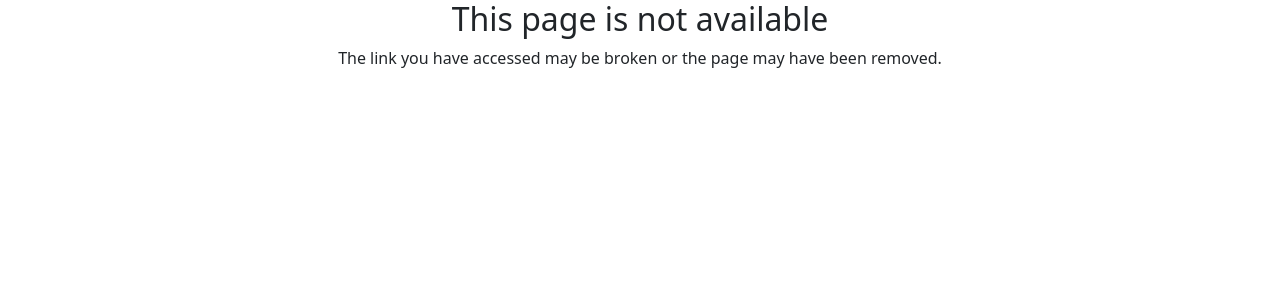
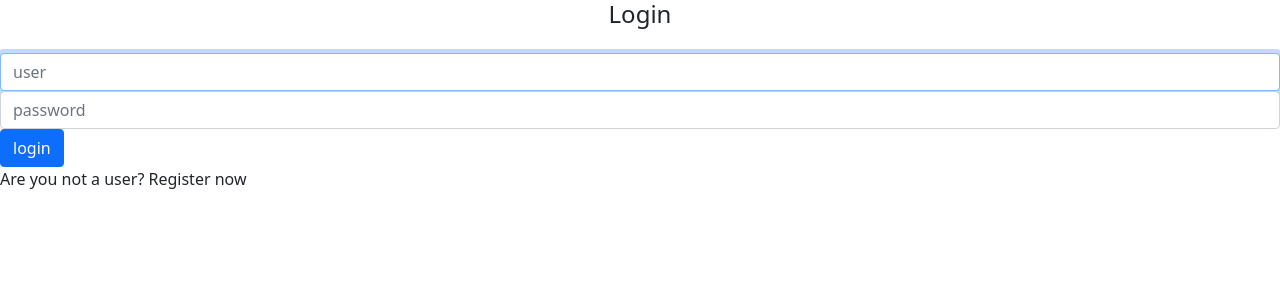
Before and after one commit to moacir-junior/Alurapic, an Angular app: page / in a window 1280 px wide. Shown: the top 300 px of the page. Built offline with nearby package versions, Linux system fonts and the light colour scheme.

Commit message:
View Signin

```diff
--- a/src/app/app.module.ts
+++ b/src/app/app.module.ts
@@ -5,6 +5,7 @@
 import { AppRoutingModule } from 'src/app/app.routing.module';
 import { PhotosModule } from 'src/app/photos/photos.module';
 import { ErrorsModule } from 'src/app/errors/errors.module';
+import { HomeModule } from './home/home.module';
 
 @NgModule({
   declarations: [
@@ -15,6 +16,7 @@
     AppRoutingModule,
     PhotosModule,
     ErrorsModule,
+    HomeModule
   ],
   bootstrap: [
     AppComponent
--- a/src/app/app.routing.module.ts
+++ b/src/app/app.routing.module.ts
@@ -5,23 +5,13 @@
 import { PhotoListComponent } from 'src/app/photos/photo-list/photo-list.component';
 import { NotFoundComponent } from 'src/app/errors/not-found/not-found.component';
 import { PhotoListResolver } from 'src/app/photos/photo-list/photo-list.resolver';
+import { SigninComponent } from './home/signin/signin.component';
 
 const routes: Routes = [
-    {
-        path: 'user/:username',
-        component: PhotoListComponent,
-        resolve: {
-            photos: PhotoListResolver
-        }
-    },
-    {
-        path: 'p/add',
-        component: PhotoFormComponent
-    },
-    {
-        path: '**',
-        component: NotFoundComponent
-    }
+    { path: '', component: SigninComponent },
+    { path: 'user/:username', component: PhotoListComponent, resolve: { photos: PhotoListResolver } },
+    { path: 'p/add', component: PhotoFormComponent },
+    { path: '**', component: NotFoundComponent }
 ];
 
 @NgModule({
--- /dev/null
+++ b/src/app/home/signin/signin.component.html
@@ -0,0 +1,13 @@
+<h4 class="text-center">Login</h4>
+
+<form class="form mt-4">
+    <div class="form-group">
+        <input type="text" class="form-control" placeholder="user" autofocus>
+    </div>
+    <div class="form-group">
+        <input type="password" class="form-control" placeholder="password">
+    </div>
+    <button type="submit" class="btn btn-primary btn-block">login</button>
+</form>
+
+<p>Are you not a user? <a>Register now</a></p>
--- /dev/null
+++ b/src/app/home/signin/signin.component.ts
@@ -0,0 +1,6 @@
+import { Component } from '@angular/core';
+
+@Component({
+    templateUrl: './signin.component.html'
+})
+export class SigninComponent {}
--- /dev/null
+++ b/src/app/home/signout/signout.component.ts
@@ -0,0 +1,6 @@
+import { Component } from '@angular/core';
+
+@Component({
+    templateUrl: './signout.component.html'
+})
+export class SignoutComponent {}
```
Also changed, not shown: src/app/home/home.module.ts (added, +11 -0 lines), src/app/home/signout/signout.component.html (added).
